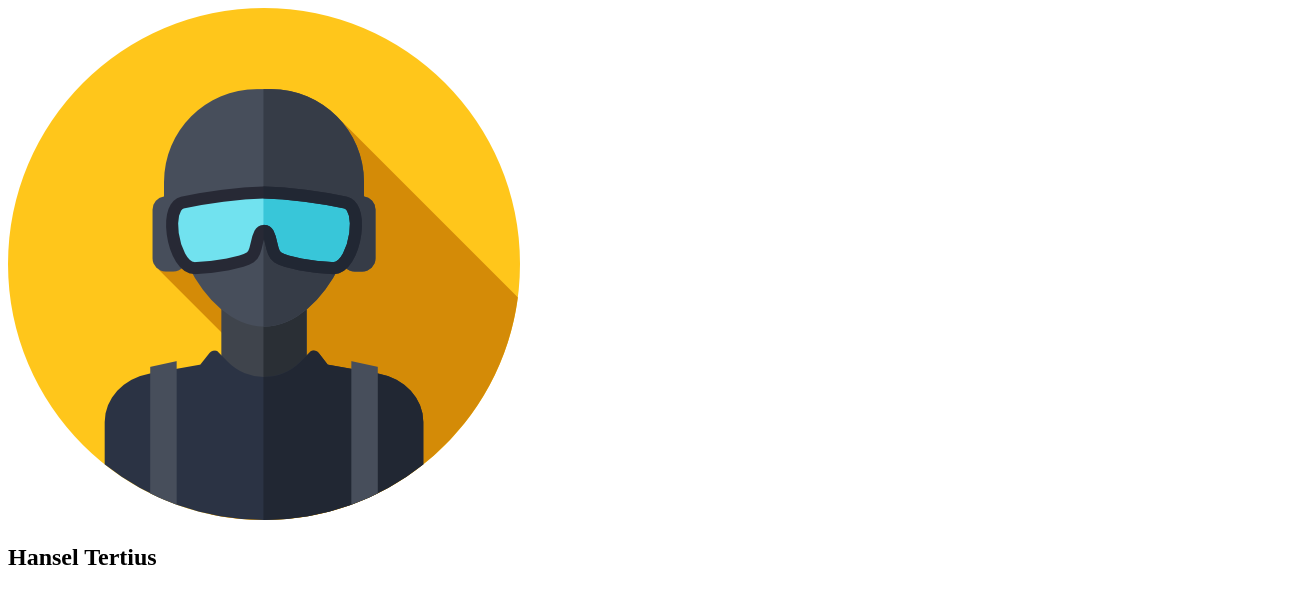
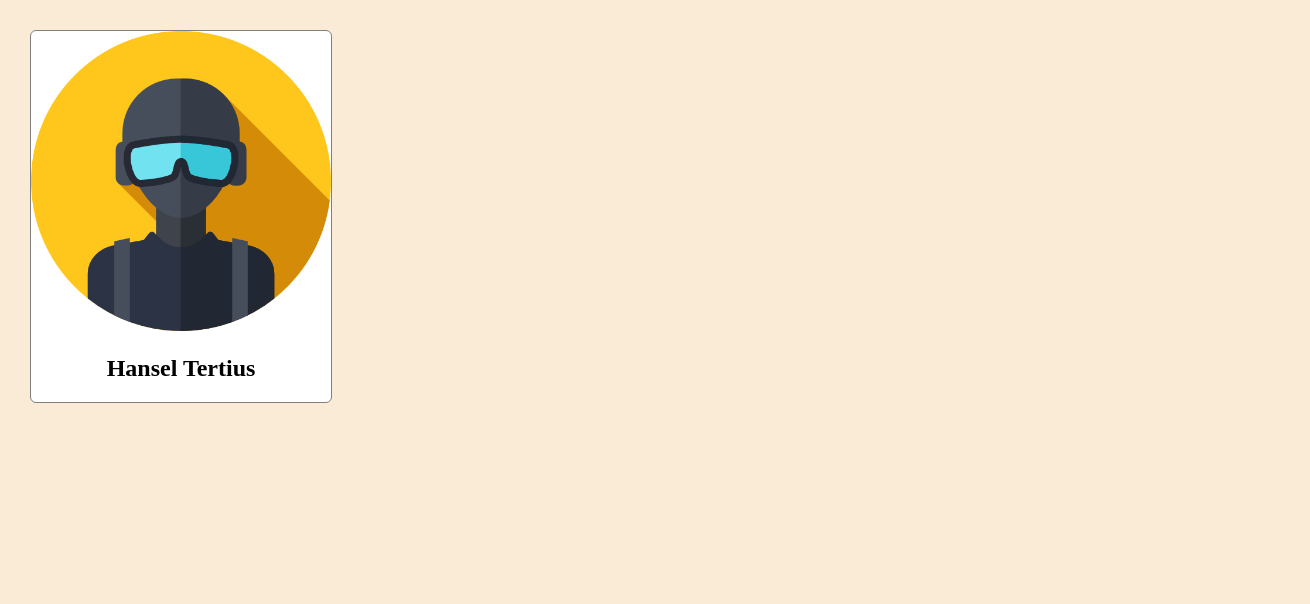
Before and after one commit to hanseltertius/my-repo-from-remote, a plain HTML site: page index.html in a window 1280 px wide. Shown: the whole page, 1310 px wide, since content can reach past the window. Drawn offline with Linux system fonts and the light colour scheme.

Commit message:
added initial style.css to style the profile

```diff
--- a/index.html
+++ b/index.html
@@ -1,11 +1,17 @@
 <!DOCTYPE html>
 
 <html>
-  <head> </head>
+  <head>
+    <link rel="stylesheet" href="style.css" />
+  </head>
 
   <body>
     <div id="profile-container">
-      <img id="profile-image" src="images/hanseltertius.png" alt="profile image" />
+      <img
+        id="profile-image"
+        src="images/hanseltertius.png"
+        alt="profile image"
+      />
       <h2 id="profile-name">Hansel Tertius</h2>
     </div>
   </body>
--- /dev/null
+++ b/style.css
@@ -0,0 +1,21 @@
+body {
+  width: 100%;
+  margin: 30px;
+  background-color: antiquewhite;
+}
+
+#profile-container {
+  max-width: 300px;
+  background-color: white;
+  border: 1px solid gray;
+  border-radius: 6px;
+}
+
+#profile-image {
+  width: 100%;
+  height: auto;
+}
+
+#profile-name {
+  text-align: center;
+}
```
